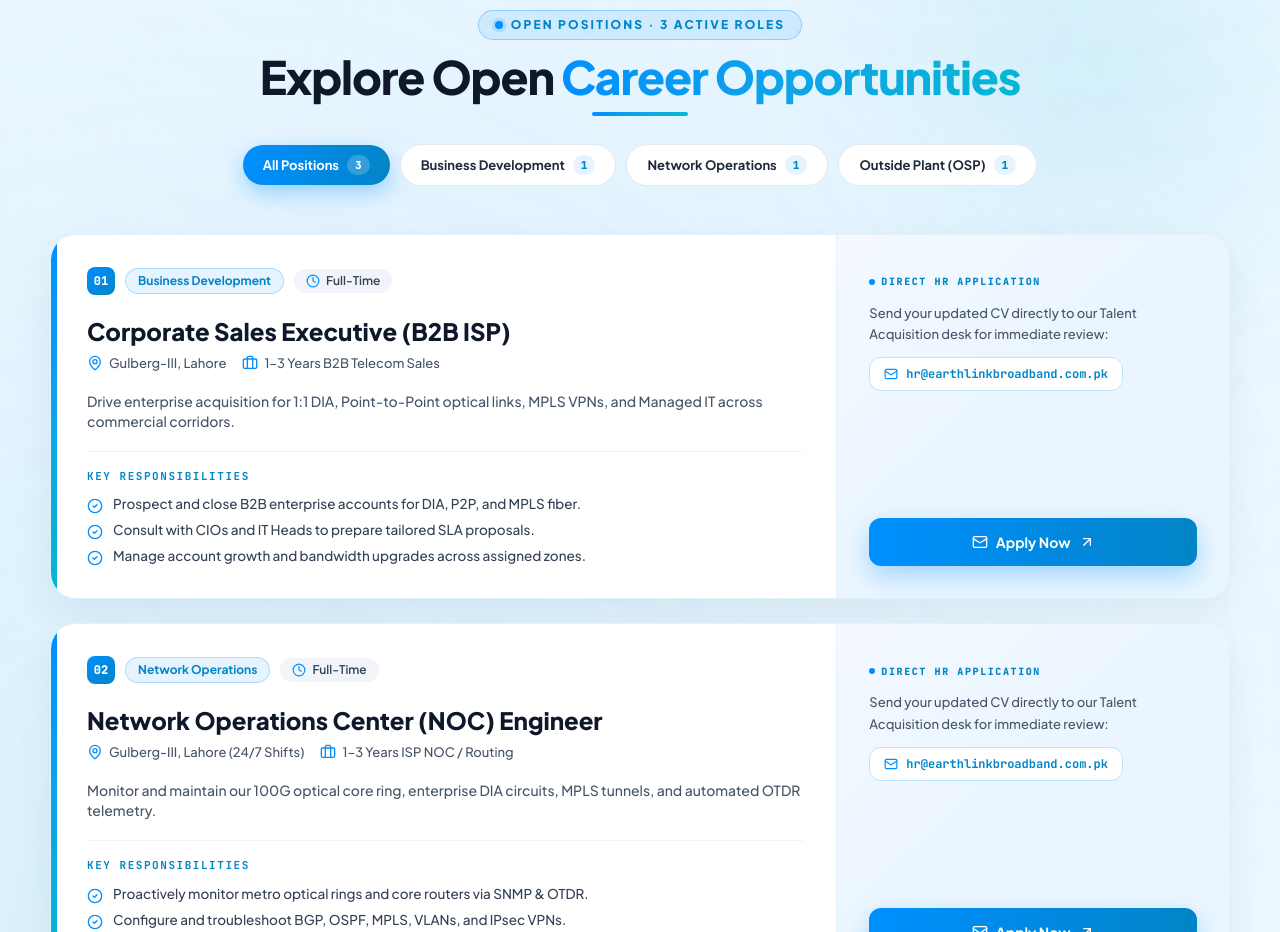
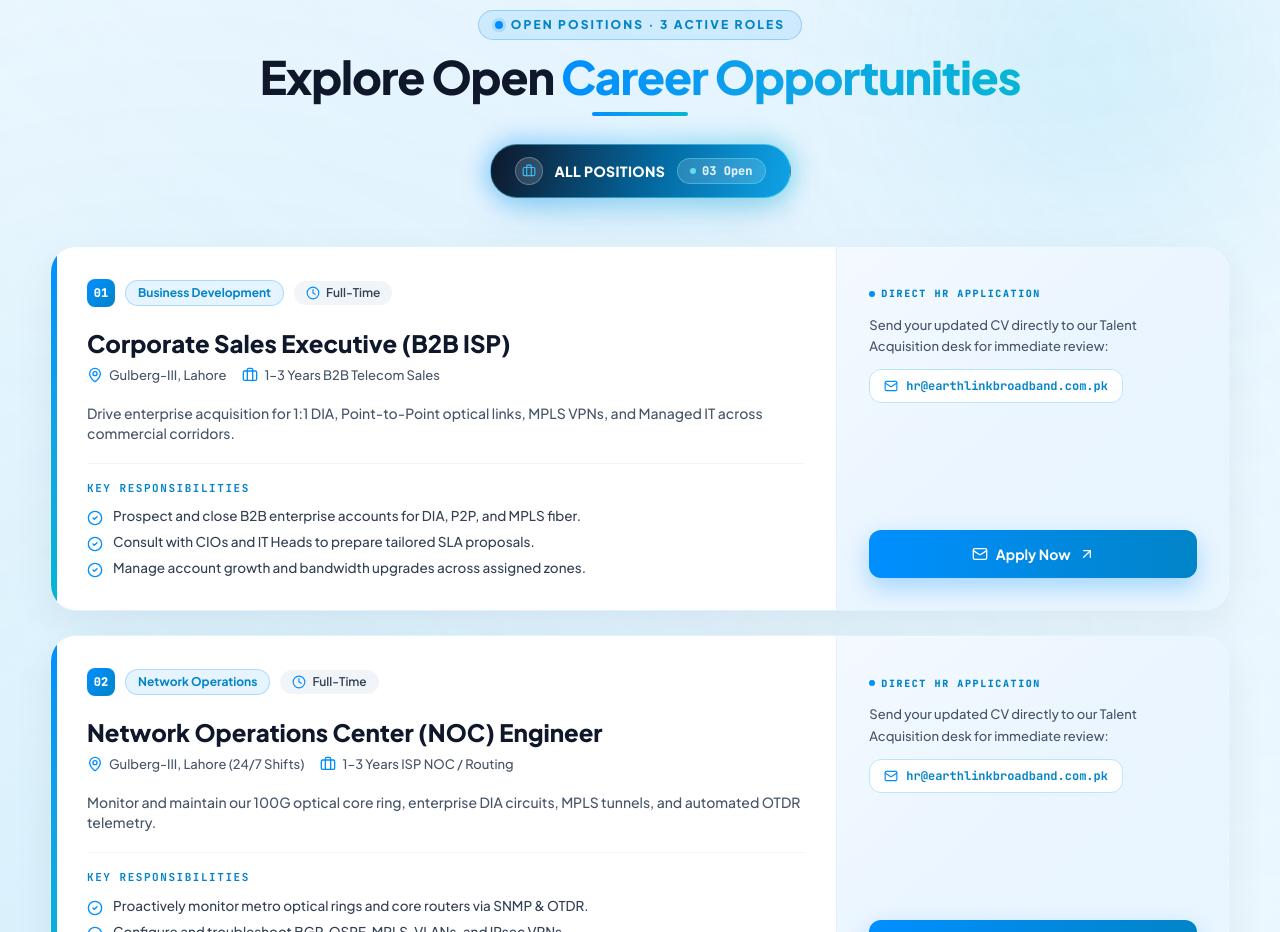
Before and after one commit to zainshabbir04/Earthlink, a Next.js app: page /careers in a window 1280 px wide. Shown: the part 1460-2392 px from the top of the page. Built offline with nearby package versions, Linux system fonts and the light colour scheme.

Commit message:
Show single uniquely styled glowing All Positions capsule button on Careers page

```diff
--- a/src/components/CareersInteractive.tsx
+++ b/src/components/CareersInteractive.tsx
@@ -1,6 +1,6 @@
 "use client";
 
-import React, { useState } from "react";
+import React from "react";
 import {
   Briefcase,
   MapPin,
@@ -18,18 +18,6 @@ import {
 const HR_EMAIL = "hr@earthlinkbroadband.com.pk";
 
 export default function CareersInteractive() {
-  const [selectedDepartment, setSelectedDepartment] = useState<string>("All");
-
-  const departments = [
-    "All",
-    ...Array.from(new Set(CAREER_OPENINGS.map((j) => j.department))),
-  ];
-
-  const filteredJobs =
-    selectedDepartment === "All"
-      ? CAREER_OPENINGS
-      : CAREER_OPENINGS.filter((j) => j.department === selectedDepartment);
-
   const buildDirectApplyMailto = (job: JobOpening) => {
     const subject = encodeURIComponent(
       `Application for ${job.title} — ${BRAND_INFO.companyName}`
@@ -63,44 +51,38 @@ export default function CareersInteractive() {
 
         <div className="w-24 h-1 rounded-full bg-gradient-to-r from-[#008FFF] via-[#0FA4E8] to-[#06B6D4]" />
 
-        {/* Interactive Department Count Buttons */}
-        <div className="pt-3 flex flex-wrap items-center justify-center gap-2.5">
-          {departments.map((dept) => {
-            const count =
-              dept === "All"
-                ? CAREER_OPENINGS.length
-                : CAREER_OPENINGS.filter((j) => j.department === dept).length;
-            const active = selectedDepartment === dept;
-            return (
-              <button
-                key={dept}
-                type="button"
-                onClick={() => setSelectedDepartment(dept)}
-                style={active ? { color: "#FFFFFF" } : undefined}
-                className={`inline-flex items-center gap-2 px-4 sm:px-5 py-2.5 rounded-full text-xs sm:text-[13px] font-bold transition-all duration-200 ${
-                  active
-                    ? "bg-gradient-to-r from-[#008FFF] to-[#0284C7] shadow-[0_8px_22px_rgba(0,143,255,0.34)]"
-                    : "bg-white text-slate-800 border border-slate-200/90 hover:border-[#008FFF] hover:text-[#008FFF] shadow-xs"
-                }`}
+        {/* Unique Single All Positions Capsule Button */}
+        <div className="pt-3 flex justify-center">
+          <div className="relative inline-flex group">
+            <div className="pointer-events-none absolute -inset-1 rounded-full bg-gradient-to-r from-[#008FFF] via-[#38BDF8] to-[#06B6D4] opacity-40 blur-md group-hover:opacity-65 transition-opacity duration-300" />
+            <div className="relative inline-flex items-center gap-3 px-6 py-3 rounded-full bg-hubex-banner border border-cyan-300/45 shadow-[0_12px_30px_rgba(0,143,255,0.32)]">
+              <span className="w-7 h-7 rounded-full bg-white/15 border border-white/25 flex items-center justify-center shrink-0">
+                <Briefcase
+                  className="w-3.5 h-3.5"
+                  style={{ color: "#38BDF8" }}
+                />
+              </span>
+              <span
+                style={{ color: "#FFFFFF" }}
+                className="text-xs sm:text-sm font-extrabold tracking-wide uppercase"
               >
-                <span>{dept === "All" ? "All Positions" : dept}</span>
-                <span
-                  style={active ? { color: "#FFFFFF" } : undefined}
-                  className={`px-2 py-0.5 rounded-full text-[11px] font-mono font-extrabold ${
-                    active ? "bg-white/20" : "bg-[#008FFF]/10 text-[#0284C7]"
-                  }`}
-                >
-                  {count}
-                </span>
-              </button>
-            );
-          })}
+                All Positions
+              </span>
+              <span
+                style={{ color: "#E0F2FE" }}
+                className="inline-flex items-center gap-1.5 px-3 py-1 rounded-full bg-white/15 border border-cyan-300/40 text-xs font-mono font-extrabold"
+              >
+                <span className="w-1.5 h-1.5 rounded-full bg-cyan-300 animate-pulse" />
+                0{CAREER_OPENINGS.length} Open
+              </span>
+            </div>
+          </div>
         </div>
       </div>
 
       {/* Vertical Stacked Full-Width Job Cards */}
       <div className="space-y-6">
-        {filteredJobs.map((job, idx) => (
+        {CAREER_OPENINGS.map((job, idx) => (
           <article
             key={job.id}
             className="group relative rounded-[26px] bg-white border border-sky-100 hover:border-[#008FFF]/60 shadow-[0_14px_40px_rgba(15,23,42,0.06)] hover:shadow-[0_24px_60px_rgba(0,143,255,0.16)] overflow-hidden transition-all duration-300"
```
